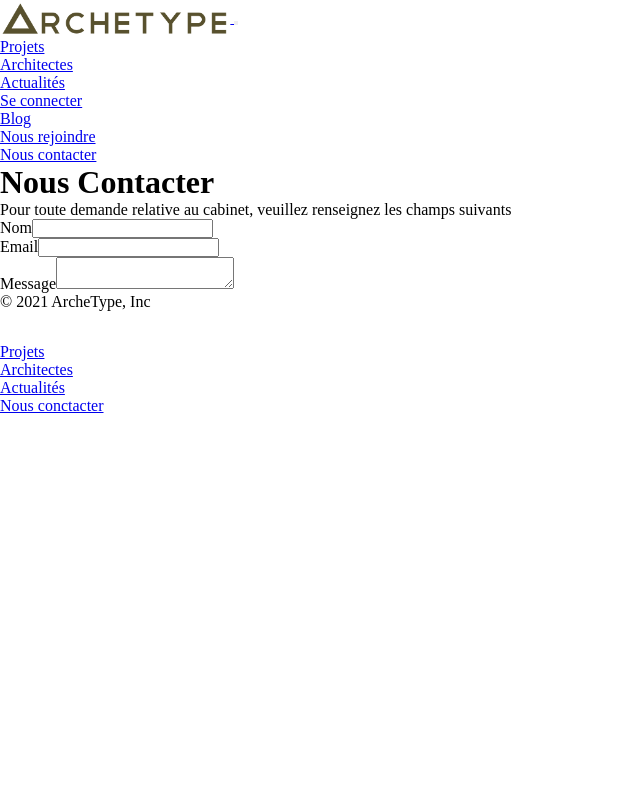
After one commit to Hamid-DUMIOT/Archetype, a Symfony app: template templates/contacts/contacts.html.twig in a window 1280 px wide. The commit adds this page. Shown: the whole page, without its empty margins (0-640 px from the left). Run offline with Twig, Linux system fonts and the light colour scheme; the template is opened without the code that fills it, so the values that code supplies are empty; form fields are guessed from the names that the template uses; some libraries are stand-ins or nearby versions.

Commit message:
contacts form

```diff
--- a/composer.json
+++ b/composer.json
@@ -13,11 +13,15 @@
         "symfony/console": "5.1.*",
         "symfony/dotenv": "5.1.*",
         "symfony/flex": "^1.3.1",
+        "symfony/form": "5.1.*",
         "symfony/framework-bundle": "5.1.*",
+        "symfony/google-mailer": "5.1.*",
+        "symfony/mailer": "5.1.*",
         "symfony/maker-bundle": "^1.34",
         "symfony/proxy-manager-bridge": "5.1.*",
         "symfony/security-bundle": "5.1.*",
         "symfony/twig-bundle": "5.1.*",
+        "symfony/validator": "5.1.*",
         "symfony/webpack-encore-bundle": "^1.12",
         "symfony/yaml": "5.1.*",
         "twig/extra-bundle": "^2.12|^3.0",
--- /dev/null
+++ b/public/css/contactsstyle.css
@@ -0,0 +1,14 @@
+* {
+	margin: 0px;
+	padding: 0px;
+	box-sizing: border-box;
+}
+
+body, html {
+	height: 100%;
+}
+
+.banner-image {
+		background-image: url('img/fond.png');
+		background-size: cover;
+}
--- a/templates/base.html.twig
+++ b/templates/base.html.twig
@@ -4,8 +4,10 @@
 		<meta charset="UTF-8">
 		<meta name="viewport" content="width=device-width, initial-scale=1, shrink-to-fit=no">
 
+		<link rel="icon" href="{{asset("/img/Icon.png") }}">
 		<title>
-			{% block title %}ArcheType{% endblock %}
+			{% block title %}ArcheType
+			{% endblock %}
 		</title>
 
 		{% block stylesheets %}
--- a/templates/base/navbar.html.twig
+++ b/templates/base/navbar.html.twig
@@ -3,8 +3,8 @@
 <nav class="navbar navbar-expand-lg navbar-light bg-light">
 	<div class="container-fluid">
 		<a class="navbar-brand" href="#./index.html">
-            <img src="/img/Logo-Archetype-gold.png" class="navbar-brand-img" alt="...">
-        </a>
+			<img src="/img/Logo-Archetype-gold.png" class="navbar-brand-img" alt="...">
+		</a>
 		<button class="navbar-toggler" type="button" data-bs-toggle="collapse" data-bs-target="#navbarNavDropdown" aria-controls="navbarNavDropdown" aria-expanded="false" aria-label="Toggle navigation">
 			<span class="navbar-toggler-icon"></span>
 		</button>
@@ -32,7 +32,7 @@
 							<a class="dropdown-item" href="#">Nous rejoindre</a>
 						</li>
 						<li>
-							<a class="dropdown-item" href="#">Nous contacter</a>
+							<a class="dropdown-item" href="{{path('contacts')}}">Nous contacter</a>
 						</li>
 					</ul>
 				</li>
--- /dev/null
+++ b/templates/contacts/contacts.html.twig
@@ -0,0 +1,49 @@
+{% extends 'base.html.twig' %}
+
+
+{% block title %}Contact
+{% endblock %}
+
+
+{% block body %}
+
+	<!doctype html>
+	<html lang="fr">
+		<head>
+			<meta charset="utf-8">
+			<link rel="stylesheet" href="{{ asset('css/contactsstyle.css')}}">
+
+		</head>
+		<body>
+
+			<div class="container">
+				<h1>
+					Nous Contacter
+				</h1>
+
+				<p>Pour toute demande relative au cabinet, veuillez renseignez les champs suivants</p>
+
+				<div class="form-group">
+					{{ form_start(contacts_form) }}
+					{{ form_row(contacts_form.Nom, {'attr': {'class': 'form-control'}}) }}
+				</div>
+
+				<div class="form-group">
+					{{ form_row(contacts_form.Email, {'attr': {'class': 'form-control'}}) }}
+
+				</div>
+
+				<div class="form-group">
+					{{ form_row(contacts_form.Message, {'attr': {'class': 'form-control'}}) }}
+
+				</div>
+
+				{{ form_end(contacts_form) }}
+
+
+				{#{{form(contacts_form) }}#}
+
+			</div>
+		</body>
+	</html>
+</body></html></body></html>{#<div class="banner-image" style="background-image: url(img/fond.png);"></div>#}{% endblock %}
```
Also changed, not shown: docker-compose.override.yml (added, +8 -0 lines), src/Controller/ContactsController.php (added, +61 -0 lines), src/Form/ContactsType.php (added, +48 -0 lines), package-lock.json, public/img/Icon.png (added), 7 other files.
